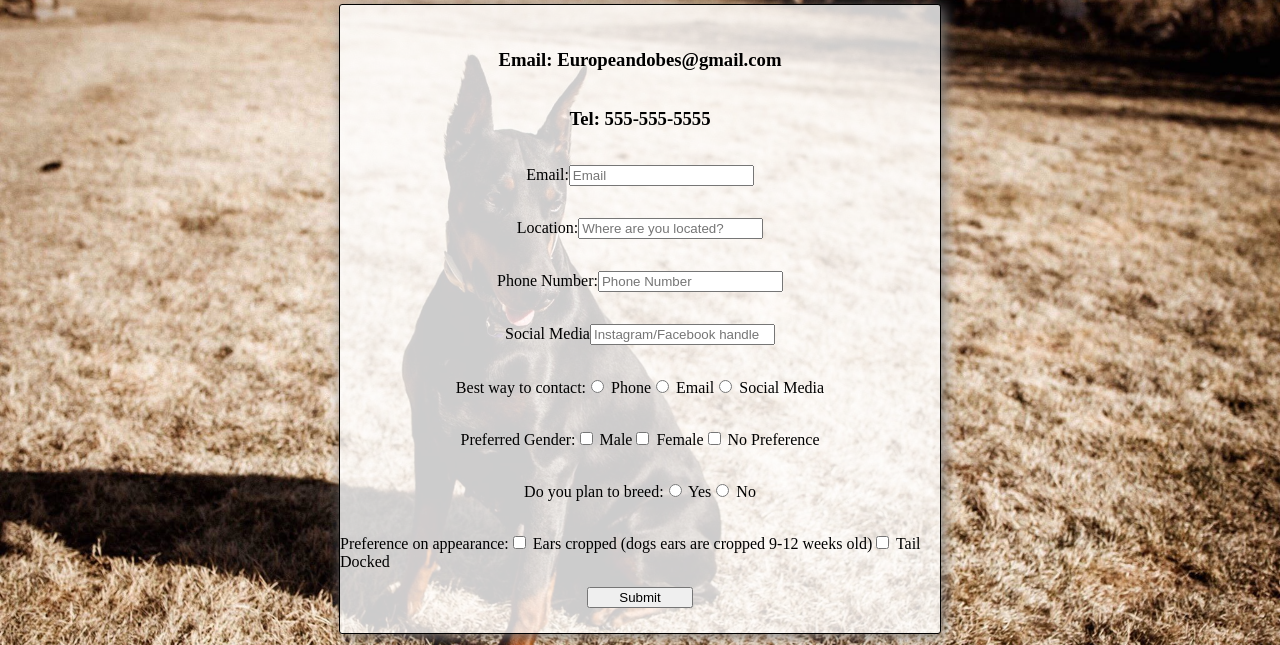
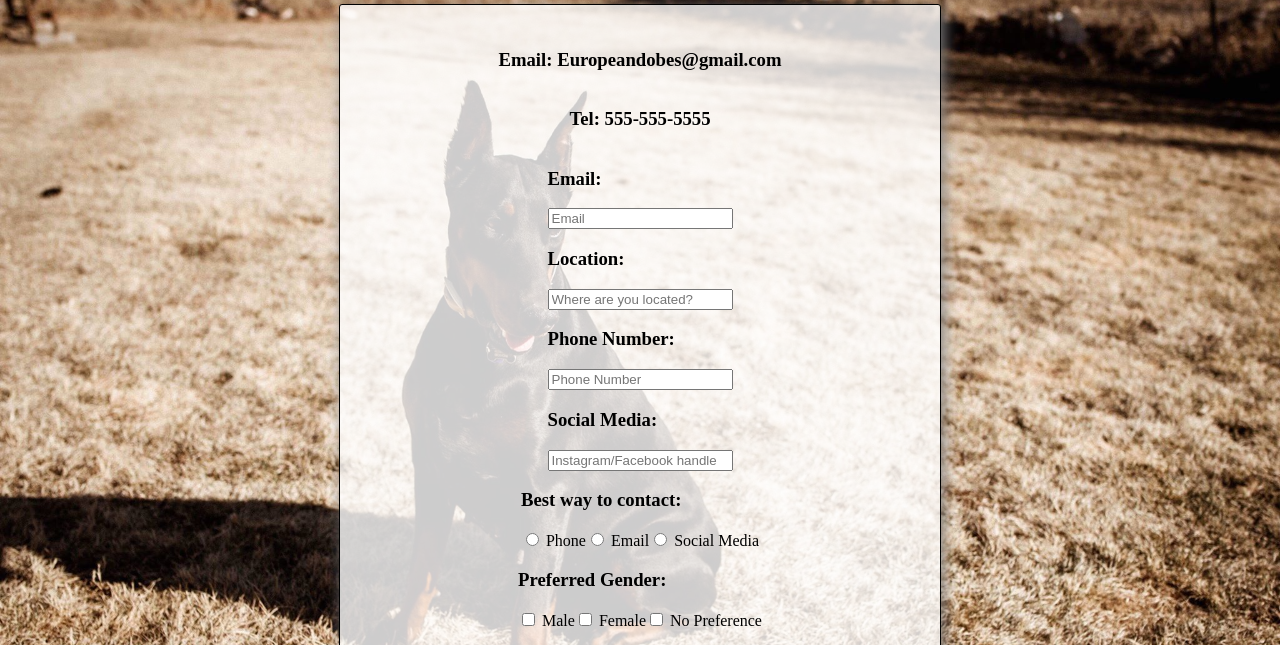
Before and after one commit to anderson0741/utah-european-doberman, a React app in the folder client/: page /contact in a window 1280 px wide. Shown: the part 82-727 px from the top of the page. Built offline with nearby package versions, Linux system fonts and the light colour scheme.

Commit message:
initial launch

```diff
--- a/client/src/shared/Contact/Contact.css
+++ b/client/src/shared/Contact/Contact.css
@@ -6,15 +6,11 @@
     padding-top: 60px;
 }
 
-.embbAddress {
-    width: 600px;
-    height: 450px;
-    /* frameborder: 0; */
-    border: 0;
-    border-radius: 3px;
-    box-shadow: 3px 3px 15px gray;
-    /* allowfullscreen: truel; */
-}
+/* .infoSurvey{
+    display: flex;
+    flex-direction: column;
+    justify-content: space-between
+} */
 
 .deets{
     display: flex;
--- a/client/src/shared/Contact/index.js
+++ b/client/src/shared/Contact/index.js
@@ -9,36 +9,38 @@ function Contact() {
                 <h3>Tel: 555-555-5555</h3>
                 {/* </div>
             <div className="survey"> */}
-                <p className="surveyInputs">Email:
+                <div className="infoSurvey">
+                    <h3 className="surveyInputs">Email:</h3>
                     <input type="text" placeholder='Email' />
-                </p>
-                <p className="surveyInputs">Location:
+                    <h3 className="surveyInputs">Location:</h3>
                     <input type="text" placeholder='Where are you located?' />
-                </p>
-                <p className="surveyInputs">Phone Number:
+                    <h3 className="surveyInputs">Phone Number:</h3>
                     <input type="text" placeholder='Phone Number' />
-                </p>
-                <p className="surveyInputs">Social Media
+                    <h3 className="surveyInputs">Social Media:</h3>
                     <input type="text" placeholder='Instagram/Facebook handle' />
-                </p>
-                <p className="surveyInputs">Best way to contact:
+                </div>
+                <div className="contactSurvey">
+                    <h3 className="surveyInputs">Best way to contact:</h3>
                     <label htmlFor=""><input type="radio" name="contactInfo" value="Phone" /> Phone</label>
                     <label htmlFor=""><input type="radio" name="contactInfo" value="Email" /> Email</label>
                     <label htmlFor=""><input type="radio" name="contactInfo" value="Social Media" /> Social Media</label>
-                </p>
-                <p className="surveyInputs">Preferred Gender:
+                </div>
+                <div className="genderSurvey">
+                <h3 className="surveyInputs">Preferred Gender:</h3>
                     <label htmlFor=""><input type="checkbox" name="contactInfo" value="Male" /> Male</label>
                     <label htmlFor=""><input type="checkbox" name="contactInfo" value="Female" /> Female</label>
                     <label htmlFor=""><input type="checkbox" name="contactInfo" value="none" /> No Preference</label>
-                </p>
-                <p className="surveyInputs">Do you plan to breed:
+                </div>
+                <div className="breedSurvey">
+                <h3 className="surveyInputs">Do you plan to breed:</h3>
                     <label htmlFor=""><input type="radio" name="contactInfo" value="Yes" /> Yes</label>
                     <label htmlFor=""><input type="radio" name="contactInfo" value="No" /> No</label>
-                </p>
-                <p className="surveyInputs">Preference on appearance:
+                </div>
+                <div className="appearanceSurvey">
+                <h3 className="surveyInputs">Preference on appearance:</h3>
                     <label htmlFor=""><input type="checkbox" name="contactInfo" value="Ears" /> Ears cropped (dogs ears are cropped 9-12 weeks old)</label>
                     <label htmlFor=""><input type="checkbox" name="contactInfo" value="Tail" /> Tail Docked</label>
-                </p>
+                </div>
                 <input className="submit" type="submit" value="Submit" />
             </div>
             {/* <button className="submit" onClick={this.props.toggleEdit}>Cancel</button> */}
```
